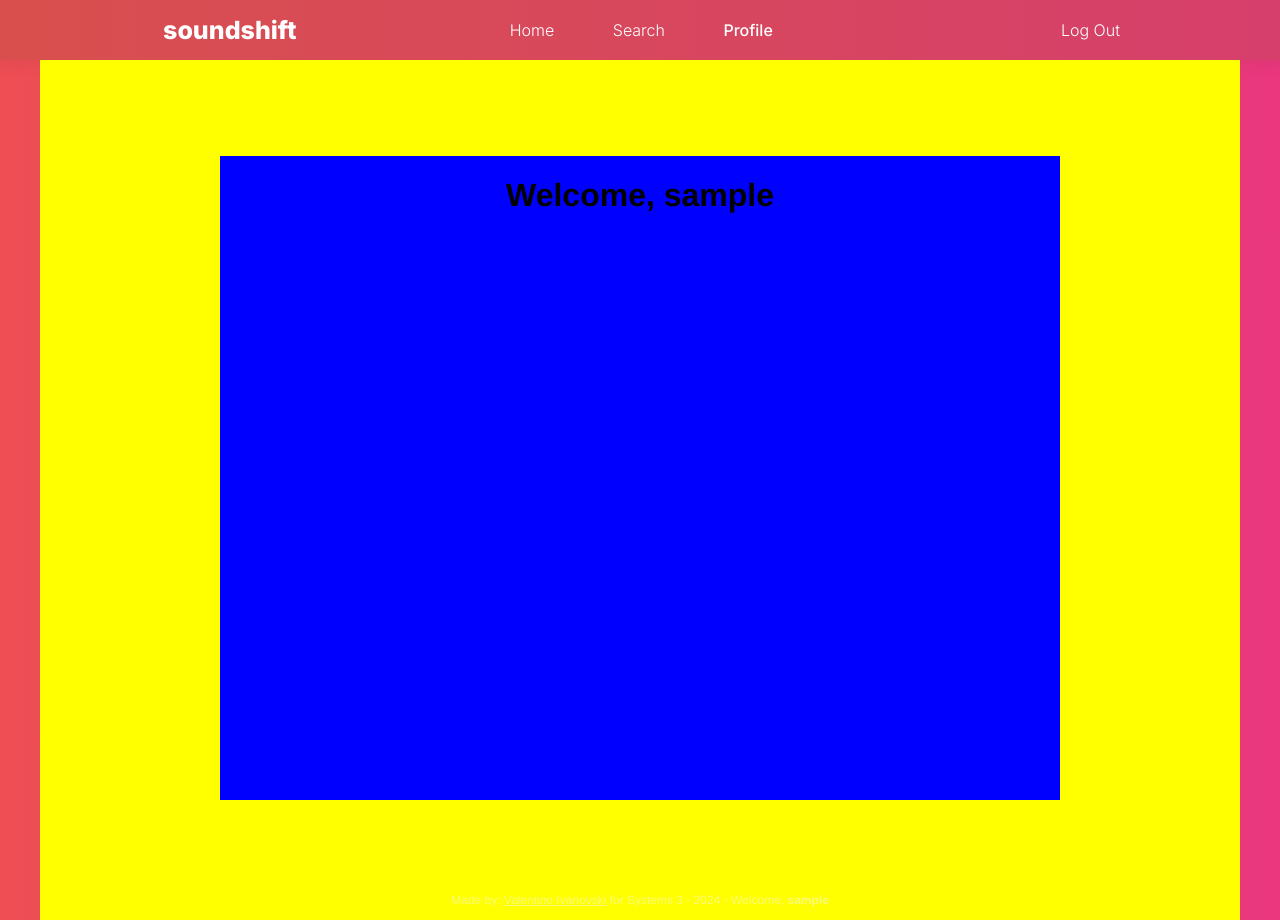
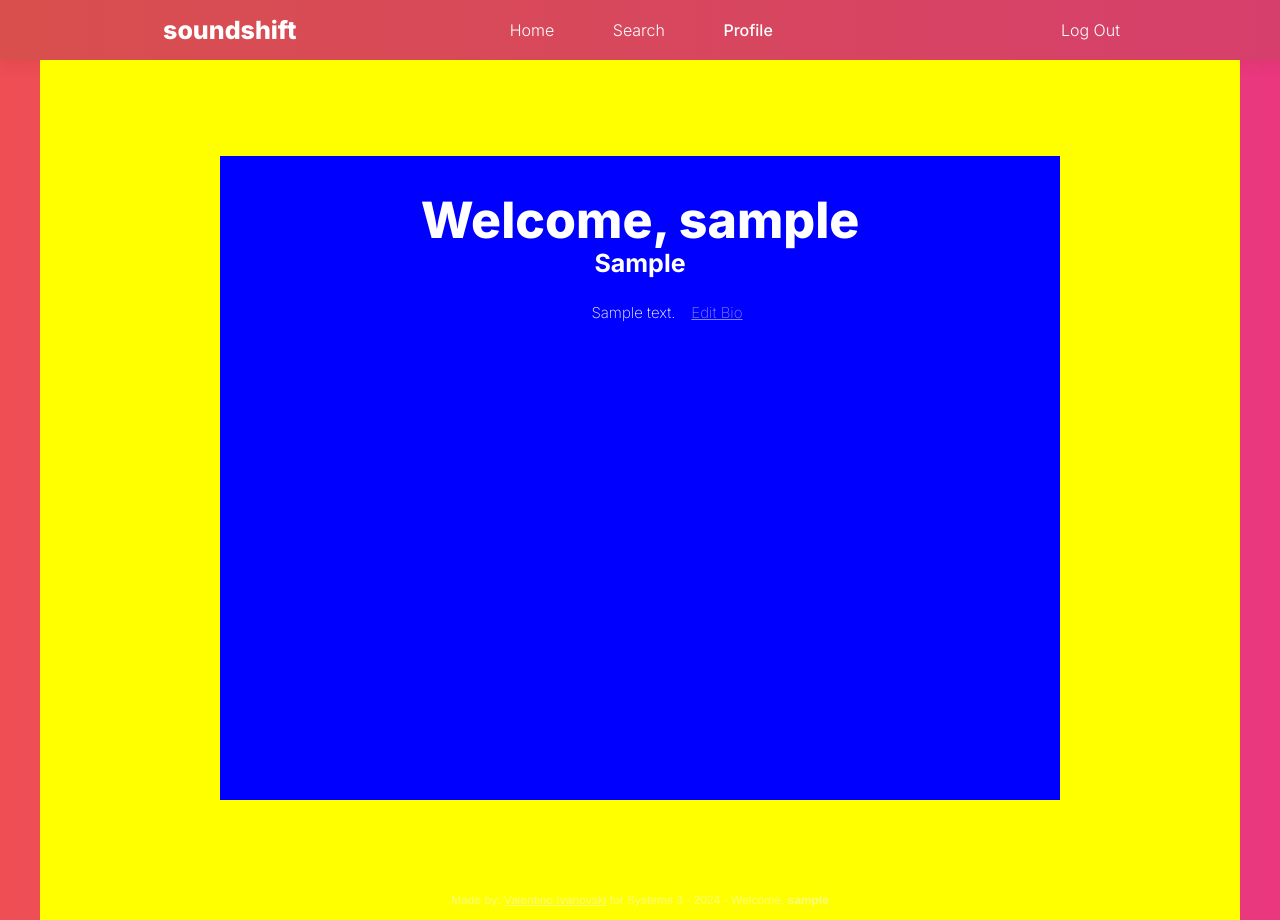
Before and after one commit to valentino-ivanovski/Soundshift, a Node server app: page /profile/me in a window 1280 px wide. Run offline with Node 20, Linux system fonts and the light colour scheme; the visitor is signed in with stand-in values (Sample User, id 1); tables that the repository leaves empty or names only in its code hold one stand-in row (values such as "Sample post").

Commit message:
Bio adding

```diff
--- a/server/database/dbConn.js
+++ b/server/database/dbConn.js
@@ -305,6 +305,19 @@ function getUserData(userId, callback) {
     });
 }
 
+function updateBio(userId, newBio, callback) {
+    const sql = `UPDATE usersNew SET bio = ? WHERE id = ?`;
+    conn.query(sql, [newBio, userId], (err, results) => {
+        if (err) {
+            console.error("Error executing SQL query:", err);
+            callback(err);
+        } else {
+            console.log("Successfully updated bio:", results.affectedRows);
+            callback(null);
+        }
+    });
+}
+
 module.exports = {
     insertUser,
     checkUserCredentials,
@@ -321,5 +334,6 @@ module.exports = {
     addComment,
     reportComment,
     deleteComment,
-    getUserData
+    getUserData,
+    updateBio
 };
--- a/server/routes/profile.js
+++ b/server/routes/profile.js
@@ -13,7 +13,19 @@ router.get('/me', (req, res) => {
         }
 
         res.render('profile', { userr: results[0] });
-        console.log("welcome, " + results[0].username);
+    });
+});
+
+router.post('/me/updatebio', function(req, res) {
+    const userId = req.body.id;
+    const newBio = req.body.bio;
+    dbConn.updateBio(userId, newBio, function(err, user) {
+        if (err) {
+            console.log(err);
+            res.redirect('/profile/me');
+        } else {
+            res.redirect('/profile/me');
+        }
     });
 });
 
--- a/server/views/mainpage.ejs
+++ b/server/views/mainpage.ejs
@@ -557,6 +557,7 @@
                 });
             });
         </script>
+    </center>
 </body>
 
 </html>
--- a/server/views/profile.ejs
+++ b/server/views/profile.ejs
@@ -28,7 +28,16 @@
             <div class="content">
 
                 <div class="centerdiv">
-                    <h1>Welcome, <%= userr.username %> </h1>
+                    <h1 class="welcome">Welcome, <%= userr.username %> </h1>
+                    <h2 class="location"><%= userr.location %></h2>
+                    <div class="bioDiv" style="display: flex; flex-direction: row; justify-content: center; align-items: center; gap: 10px; margin-left: 60px; margin-top: -20px;">
+                        <p class="bioText"><%= userr.bio %></p>
+                        <form id="editBioForm" action="/profile/me/updatebio" method="POST">
+                            <input type="hidden" name="id" value="<%= userr.id %>">
+                            <input type="hidden" id="newBio" name="bio">
+                            <button type="submit" class="bioButton">Edit Bio</button>
+                        </form>
+                    </div>
                 </div>
 
             </div>
@@ -42,5 +51,16 @@
             </div>
 
         </div>
+        <script>
+            document.querySelector('.bioButton').addEventListener('click', function(e) {
+                e.preventDefault();
+                var newBio = prompt("Please enter your new bio:");
+                if (newBio !== null) {
+                    document.querySelector('#newBio').value = newBio;
+                    document.querySelector('.bioText').textContent = newBio;
+                    document.querySelector('#editBioForm').submit();
+                }
+            });
+            </script>
     </center>
 </body>
--- a/server/views/stylesheets/profileStyle.css
+++ b/server/views/stylesheets/profileStyle.css
@@ -95,11 +95,59 @@ body {
 
 .centerdiv{
     display: flex;
-    justify-content: center;
+    flex-direction: column;
+    justify-content: flex-start;
     width: 70%;
     height: 70%;
     margin-bottom: 7%;
     background-color: blue;
+}
+
+.welcome {
+    font-family: 'Inter', Helvetica Neue;
+    font-size: 50px;
+    font-weight: 800;
+    color: white;
+    font-variation-settings: "slnt" -10;
+    text-decoration: none;
+    margin-bottom: -22px;
+}
+
+.welcome:hover{
+    cursor: default;
+}
+
+.location{
+    font-family: 'Inter', Helvetica Neue;
+    font-size: 25px;
+    font-weight: 700;
+    color: white;
+    text-decoration: none;
+    margin-bottom: 30px;
+}
+
+.bioText{
+    font-family: 'Inter', Helvetica Neue;
+    font-size: 15px;
+    font-weight: 200;
+    color: white;
+    text-decoration: none;
+}
+
+.bioButton{
+    font-family: 'Inter', Helvetica Neue;
+    font-size: 15px;
+    font-weight: 200;
+    color: rgba(255, 255, 255, 0.514);
+    border: none;
+    background-color: transparent;
+    text-decoration: underline;
+    transition: color 0.2s;
+}
+
+.bioButton:hover{
+    cursor: pointer;
+    color: rgba(255, 255, 255, 0.8);
 }
 
 .soundshiftText {
```
